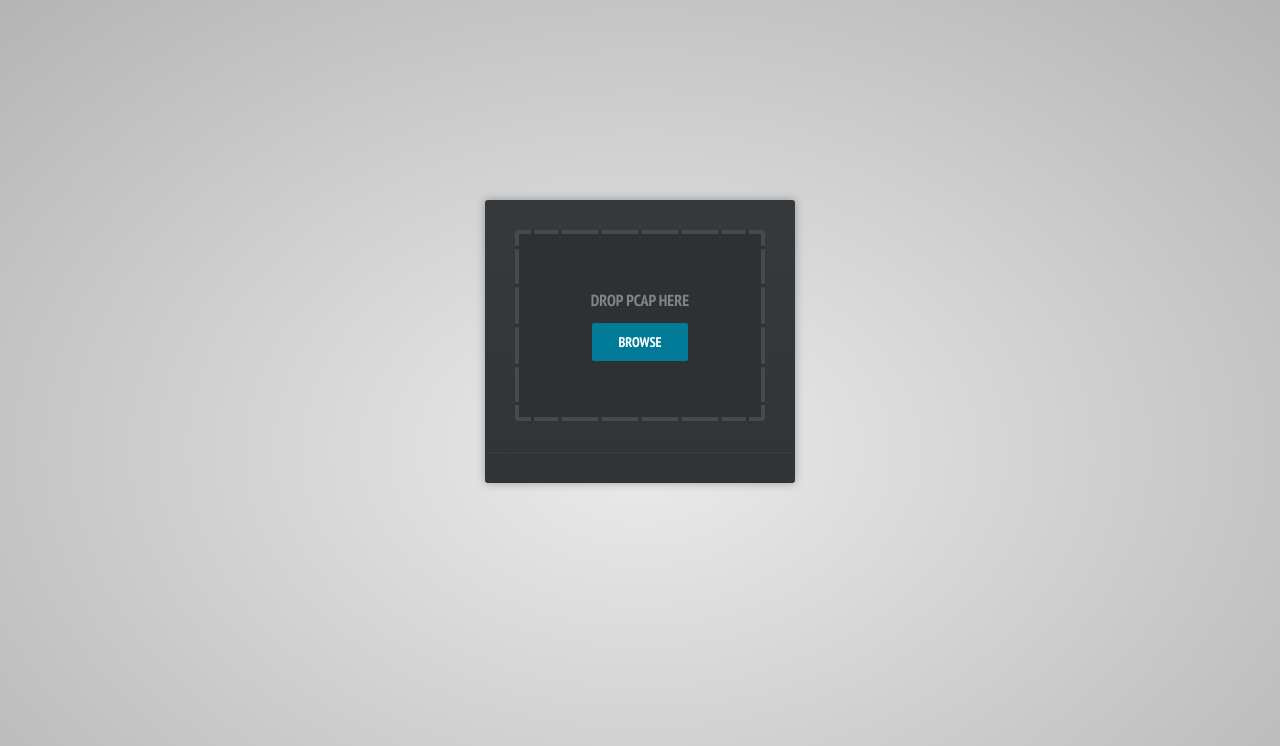
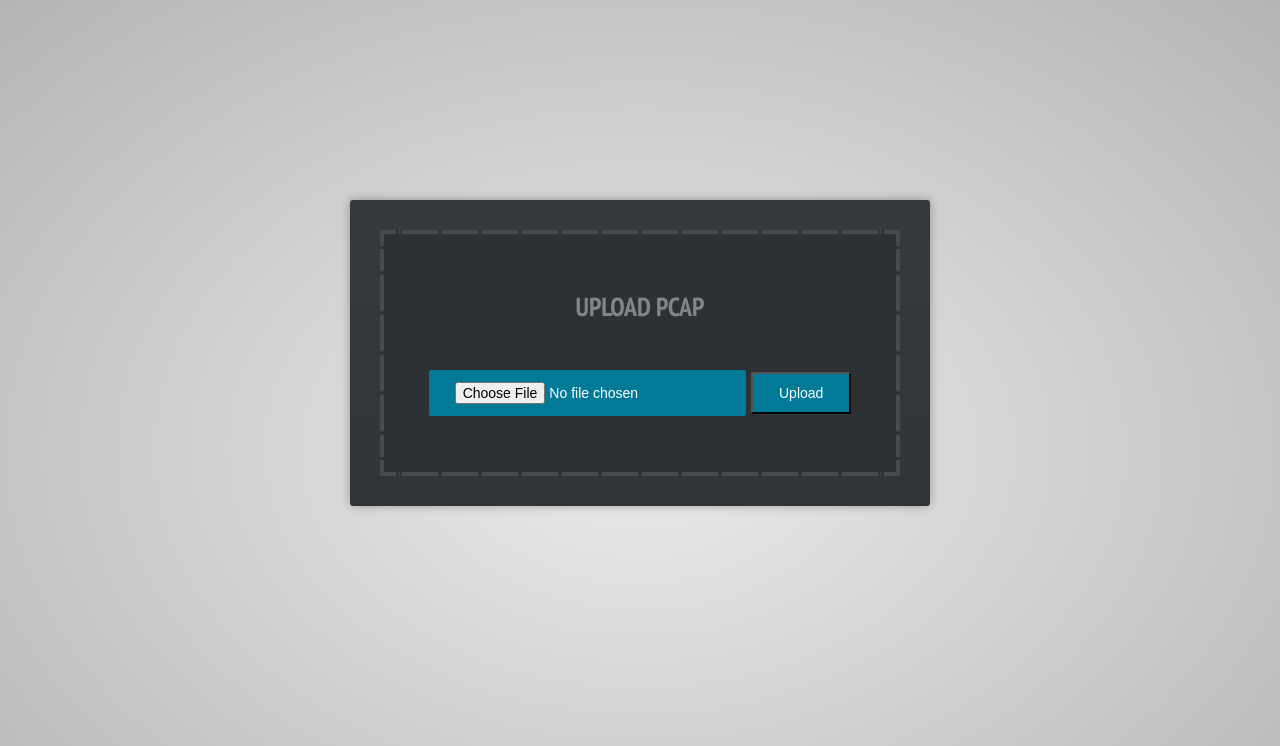
Before and after one commit to woodyk/optimus, a PHP site: page /optimus/ in a window 1280 px wide. Shown: the top 746 px of the page. Run offline with PHP 8.4, Linux system fonts and the light colour scheme; some libraries are stand-ins or nearby versions.

Commit message:
Added web api for pcap upload and processing.

```diff
--- a/etc/optimus.ini
+++ b/etc/optimus.ini
@@ -8,10 +8,6 @@ dataSource	= live				; Source name label. eg: work, router1, etc...
 #####################################
 # JSON output options
 #####################################
-writeFile	= 0				; Write files out to $fileDir instead of STDOUT
-filePath	= /tmp/profile			; Path to write files to
-filePrefix	= packet_			; prifix for the file names.
-fileSuffix	= .json				; Filename suffix when writing files.
 displayJson	= 0				; Enable JSON output
 
 #####################################
@@ -36,7 +32,7 @@ l7Enable	= 1				; Enable layer 7 collection details 0=off 1=on.
 ip6Enable	= 1				; Enable IPv6 collection details 0=off 1=on.
 hwVendor	= 1				; Collect the vendor for all MAC addresses found.
 payload		= 1				; Collect payload sample on or off.
-plBits		= 2048				; Number of bits of payload to capture.
+plBits		= 1024				; Number of bits of payload to capture.
 sample		= 5000				; Packet samples to process. 0=unlimited packets
 maxPerDest	= 0				; Max packtes per destination IP to record;
 ouiFile		= ../lib/wireshark_oui.txt	; Path for writing wireshark_oui.txt
--- a/web/assets/css/style.css
+++ b/web/assets/css/style.css
@@ -56,7 +56,7 @@ section, footer, header, aside{
     background-image:-moz-linear-gradient(top, #373a3d, #313437);
     background-image:linear-gradient(top, #373a3d, #313437);
 
-    width:250px;
+    width:520px;
     padding:30px;
     border-radius:3px;
 
@@ -66,15 +66,14 @@ section, footer, header, aside{
 
 #drop{
     background-color: #2E3134;
-    padding: 40px 50px;
-    margin-bottom: 30px;
+    padding: 40px 10px;
     border: 20px solid rgba(0, 0, 0, 0);
     border-radius: 3px;
     border-image: url('../img/border-image.png') 25 repeat;
     text-align: center;
     text-transform: uppercase;
 
-    font-size:16px;
+    font-size:26px;
     font-weight:bold;
     color:#7f858a;
 }
@@ -96,7 +95,16 @@ section, footer, header, aside{
 }
 
 #drop input{
-    display:none;
+    background-color:#007a96;
+    padding:12px 26px;
+    color:#fff;
+    font-size:14px;
+    border-radius:2px;
+    cursor:pointer;
+    display:inline-block;
+    margin-top:12px;
+    line-height:1;
+    /*display:none;*/
 }
 
 #upload ul{
--- a/web/index.html
+++ /dev/null
@@ -1,45 +0,0 @@
-<!DOCTYPE html>
-<html>
-
-	<head>
-		<meta charset="utf-8"/>
-		<title>Drag and Drop PCAP Injector</title>
-
-		<!-- Google web fonts -->
-		<link href="http://fonts.googleapis.com/css?family=PT+Sans+Narrow:400,700" rel='stylesheet' />
-
-		<!-- The main CSS file -->
-		<link href="assets/css/style.css" rel="stylesheet" />
-	</head>
-
-	<body>
-
-		<form id="upload" method="post" action="upload.php" enctype="multipart/form-data">
-			<div id="drop">
-				Drop PCAP Here
-
-				<a>Browse</a>
-				<input type="file" name="upl" multiple />
-			</div>
-
-			<ul>
-				<!-- The file uploads will be shown here -->
-			</ul>
-
-		</form>
-
-            </div>
-
-		<!-- JavaScript Includes -->
-		<script src="https://ajax.googleapis.com/ajax/libs/jquery/1.9.1/jquery.min.js"></script>
-		<script src="assets/js/jquery.knob.js"></script>
-
-		<!-- jQuery File Upload Dependencies -->
-		<script src="assets/js/jquery.ui.widget.js"></script>
-		<script src="assets/js/jquery.iframe-transport.js"></script>
-		<script src="assets/js/jquery.fileupload.js"></script>
-
-		<!-- Our main JS file -->
-		<script src="assets/js/script.js"></script>
-	</body>
-</html>
--- /dev/null
+++ b/web/index.php
@@ -0,0 +1,57 @@
+<?php
+if (empty($_FILES['upload'])) {
+	echo '
+<!DOCTYPE html>
+<html>
+
+	<head>
+		<meta charset="utf-8"/>
+		<title>Drag and Drop PCAP Injector</title>
+
+		<!-- Google web fonts -->
+		<link href="http://fonts.googleapis.com/css?family=PT+Sans+Narrow:400,700" rel="stylesheet" />
+
+		<!-- The main CSS file -->
+		<link href="assets/css/style.css" rel="stylesheet" />
+	</head>
+
+	<body>
+
+		<form id="upload" method="post" action="/" enctype="multipart/form-data">
+			<div id="drop">
+				Upload Pcap
+				<br />
+				<br />
+				<input type="file" name="upload" value="Browse"></input>
+				<input type="submit" value="Upload"></input>
+			</div>
+		</form>
+
+            </div>
+	</body>
+</html>';
+} else {
+        header('Content-Type: text/javascript');
+	$allowed = array('pcap');
+
+	$extension = pathinfo($_FILES['upload']['name'], PATHINFO_EXTENSION);
+
+        if(!in_array(strtolower($extension), $allowed)){
+                echo '{"status":"error"}';
+                exit;
+        }
+
+        chdir('../bin');
+        if ($output = shell_exec('./optimus.pl -g -j -p '.$_FILES['upload']['tmp_name'])) {
+                echo $output;
+                exit;
+        } else {
+                echo '{"status":"error"}';
+                echo "ERROR";
+                exit;
+        }
+
+        # upload pcap files using curl
+        # curl -F 'upload=@/path/to/pcap' http://localhost/optimus/test.php
+}
+?>
```
Also changed, not shown: web/index_lite.php (added, +34 -0 lines), web/upload.php (deleted, +0 -22 lines), README.md, 3 other files.
